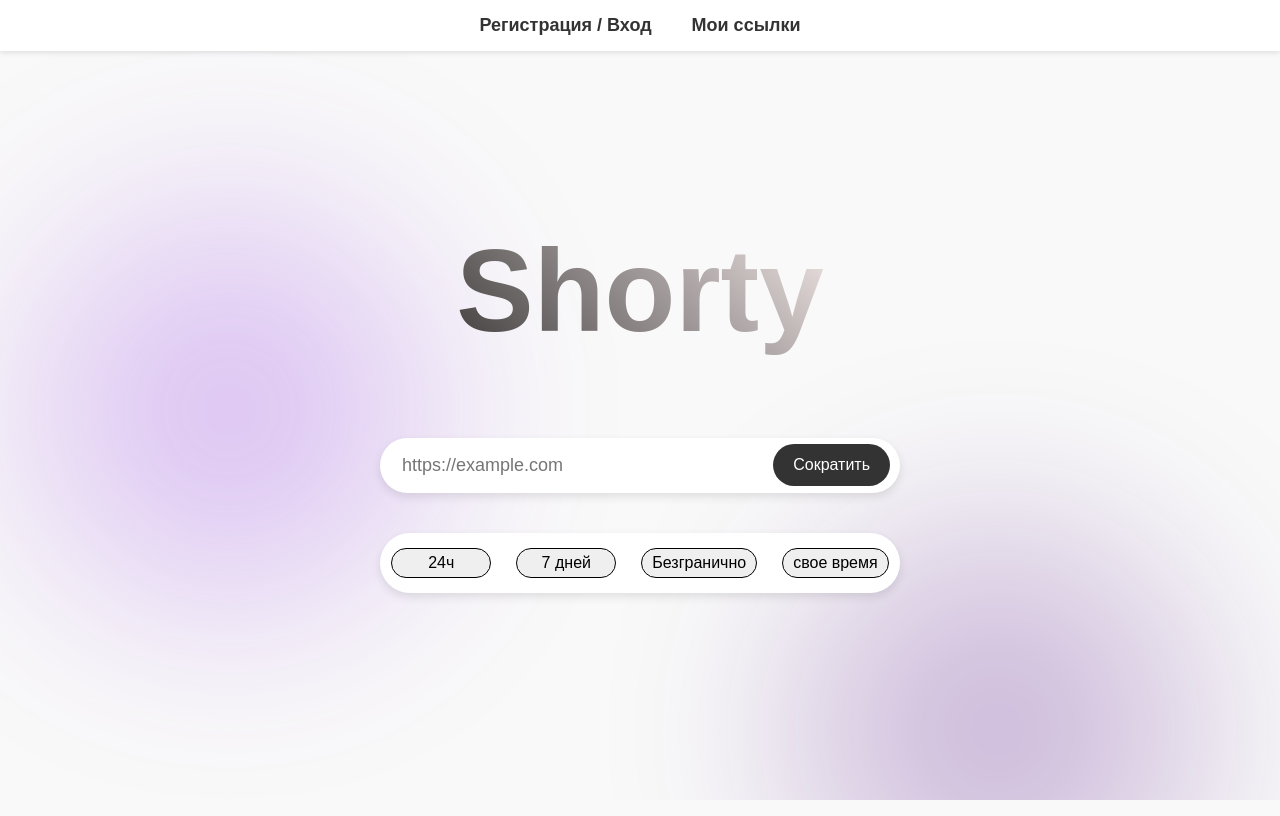
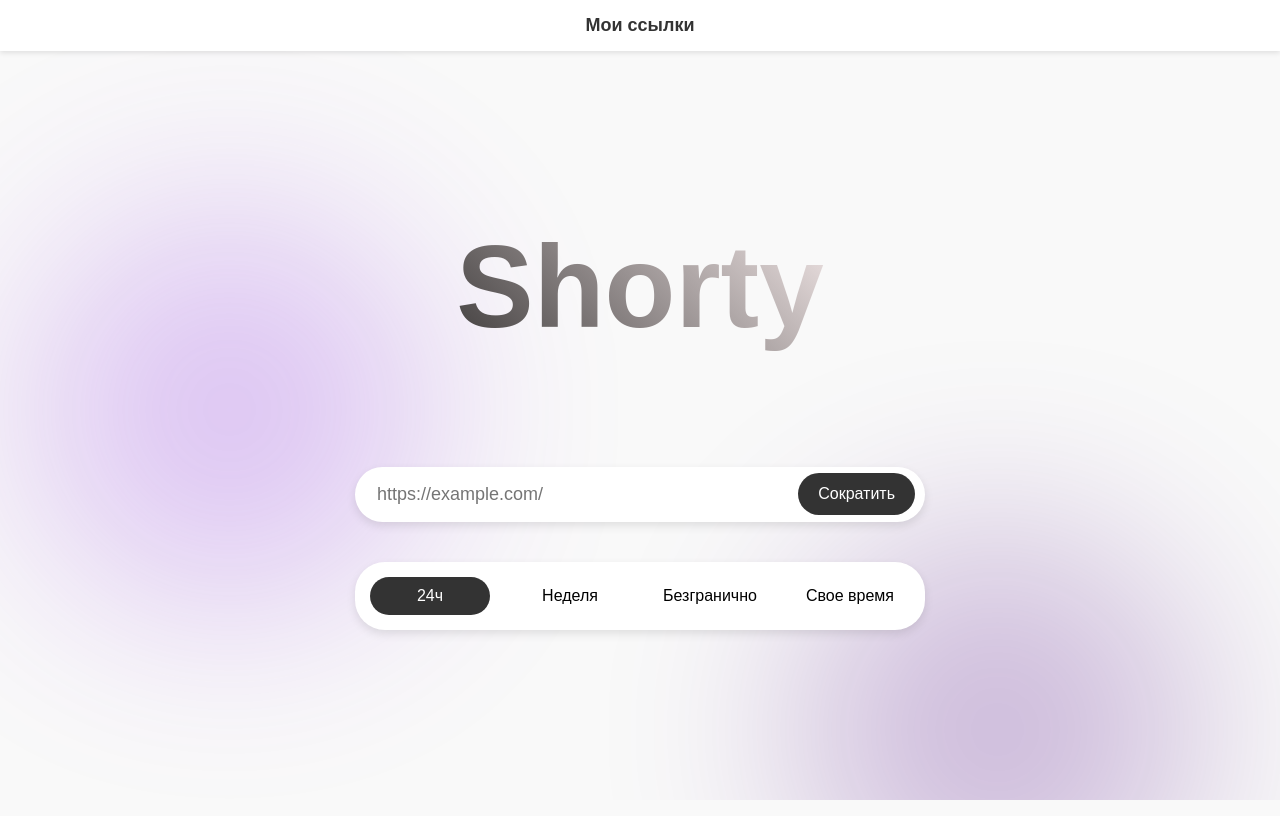
Before and after one commit to kalibdune/shorty-frontend, a React app: page / in a window 1280 px wide. Built offline with nearby package versions, Linux system fonts and the light colour scheme.

Commit message:
React Main

```diff
--- a/src/common/Nav.tsx
+++ b/src/common/Nav.tsx
@@ -4,7 +4,6 @@ import "../index.scss"
 const Main: React.FC = () => {
     return (
         <nav className="nav">
-            <a href="#">Регистрация / Вход</a>
             <a href="#">Мои ссылки</a>
         </nav>
     );
--- a/src/index.scss
+++ b/src/index.scss
@@ -5,7 +5,6 @@ body {
 	justify-content: center;
 	align-items: center;
 	height: 100vh;
-	overflow: hidden;
 	font-family: 'Arial', sans-serif;
 	background-color: #f9f9f9;
 }
@@ -56,6 +55,8 @@ body {
 	left: 100%;
 }
 
+
+
 .button {
 	padding: 12px 20px;
 	color: white;
@@ -70,3 +71,56 @@ body {
 .button:hover {
 	background: #555555;
 }
+
+/* BACKGROUND SECTION */
+.background {
+	position: fixed;
+	top: 0;
+	left: 0;
+	z-index: -1;
+	width: 100vw;
+	height: 100vh;
+	overflow: hidden;
+}
+
+.blurred-spot {
+	position: absolute;
+	width: 400px;
+	height: 400px;
+	border-radius: 50%;
+	opacity: 0.5;
+	filter: blur(100px);
+	animation: move-blobs 5s infinite alternate ease-in-out;
+}
+
+.spot1 {
+	top: 20%;
+	left: 10%;
+	background: rgb(138 43 226 / 50%);
+}
+
+.spot2 {
+	top: 60%;
+	left: 70%;
+	background: rgb(75 0 130 / 50%);
+}
+
+@keyframes move-blobs {
+	0% {
+		transform: translate(50, 50);
+	}
+
+	100% {
+		transform: translate(-100px, 50px);
+	}
+}
+
+@media (width <=500px) {
+	.nav {
+		padding: 10px 0px;
+		flex-direction: column;
+		align-items: center;
+		gap: 10px;
+
+	}
+}
--- a/src/pages/Main/Input.tsx
+++ b/src/pages/Main/Input.tsx
@@ -1,20 +1,136 @@
-import React from "react"
-import "./Main.scss"
+import React, { useState, useMemo, useRef, useEffect } from "react";
+import "./Main.scss";
 
-const Main: React.FC = () => {
+enum ExpOpts {
+    Day = "day",
+    Week = "week",
+    Unlimited = "unlimited",
+    Custom = "custom"
+}
+
+type InputProps = {
+    url: string
+    setTitle: (url: string) => void
+}
+
+const getRandomPlaceholderDay = (): string => {
+    const randomDays = Math.floor(Math.random() * 30) + 1;
+    const randomMonths = Math.floor(Math.random() * 12);
+    const randomDate = new Date();
+    randomDate.setDate(randomDate.getDate() + randomDays);
+    randomDate.setMonth(randomDate.getMonth() + randomMonths);
+    return randomDate.toLocaleDateString('ru-RU');
+}
+
+const Main: React.FC<InputProps> = ({ url, setTitle }: InputProps) => {
+    const [inputValue, setInputValue] = useState("");
+    const [selectedOption, setSelectedOption] = useState(ExpOpts.Day);
+    const [optionInputValue, setOptionInputValue] = useState("");
+    const optionInputRef = useRef<HTMLInputElement>(null);
+
+    useEffect(() => {
+        if (optionInputRef.current) {
+            if (selectedOption === ExpOpts.Custom) {
+                optionInputRef.current.classList.add("show");
+                optionInputRef.current.classList.remove("hide");
+            } else if (optionInputRef.current.classList.contains("show") || optionInputRef.current.classList.contains("hide")) {
+                optionInputRef.current.classList.add("hide");
+                optionInputRef.current.classList.remove("show");
+            }
+        }
+    }, [selectedOption, optionInputValue]);
+
+    const optionInputChange = (event: React.ChangeEvent<HTMLInputElement>) => {
+        setOptionInputValue(event.target.value);
+    };
+
+    const inputChange = (event: React.ChangeEvent<HTMLInputElement>) => {
+        setInputValue(event.target.value);
+    };
+
+    const optionChange = (event: React.ChangeEvent<HTMLInputElement>) => {
+        setSelectedOption(event.target.value as ExpOpts);
+    };
+
+    const submitForm = (event: React.FormEvent<HTMLFormElement>) => {
+        console.log(inputValue, selectedOption, optionInputValue);
+        setInputValue("");
+        setOptionInputValue("");
+        setSelectedOption(ExpOpts.Day);
+        setTitle(inputValue)
+        event.preventDefault();
+    };
+
+    const placeholderDay: string = useMemo(() => getRandomPlaceholderDay(), []);
+
     return (
-        <div className="container">
+        <form className="container" onSubmit={submitForm}>
             <div className="input-container">
-                <input type="text" className="input-box" placeholder="https://example.com" />
-                <button className="button">Сократить</button>
+                <input
+                    type="text"
+                    className="input-box"
+                    placeholder="https://example.com/"
+                    value={inputValue}
+                    onChange={inputChange}
+                />
+                <button className="button" type="submit">
+                    Сократить
+                </button>
             </div>
-            <div className="options">
-                <button className="option-button" data-value="24h">24ч</button>
-                <button className="option-button" data-value="7d">7 дней</button>
-                <button className="option-button" data-value="unlimited" data-selected="true">Безгранично</button>
-                <button className="option-button" data-value="custom">свое время</button>
+
+            <div className="options-container">
+                <div className="options">
+                    <label className={`option-button${selectedOption === ExpOpts.Day ? '-checked' : ''}`}>
+                        <input
+                            type="radio"
+                            name="expiration"
+                            value={ExpOpts.Day}
+                            checked={selectedOption === ExpOpts.Day}
+                            onChange={optionChange}
+                        />
+                        24ч
+                    </label>
+                    <label className={`option-button${selectedOption === ExpOpts.Week ? '-checked' : ''}`}>
+                        <input
+                            type="radio"
+                            name="expiration"
+                            value={ExpOpts.Week}
+                            checked={selectedOption === ExpOpts.Week}
+                            onChange={optionChange}
+                        />
+                        Неделя
+                    </label>
+                    <label className={`option-button${selectedOption === ExpOpts.Unlimited ? '-checked' : ''}`}>
+                        <input
+                            type="radio"
+                            name="expiration"
+                            value={ExpOpts.Unlimited}
+                            checked={selectedOption === ExpOpts.Unlimited}
+                            onChange={optionChange}
+                        />
+                        Безгранично
+                    </label>
+                    <label className={`option-button${selectedOption === ExpOpts.Custom ? '-checked' : ''}`}>
+                        <input
+                            type="radio"
+                            name="expiration"
+                            value={ExpOpts.Custom}
+                            checked={selectedOption === ExpOpts.Custom}
+                            onChange={optionChange}
+                        />
+                        Свое время
+                    </label>
+                </div>
+                <input
+                    type="text"
+                    className="input-box-options"
+                    placeholder={placeholderDay}
+                    value={optionInputValue}
+                    onChange={optionInputChange}
+                    ref={optionInputRef}
+                />
             </div>
-        </div>
+        </form>
     );
 };
 
--- a/src/pages/Main/Main.scss
+++ b/src/pages/Main/Main.scss
@@ -1,70 +1,41 @@
-/* BACKGROUND SECTION */
-.background {
-    position: fixed;
-    top: 0;
-    left: 0;
-    z-index: -1;
-    width: 100vw;
-    height: 100vh;
-    overflow: hidden;
-}
-
-.blurred-spot {
-    position: absolute;
-    width: 400px;
-    height: 400px;
-    border-radius: 50%;
-    opacity: 0.5;
-    filter: blur(100px);
-    animation: move-blobs 5s infinite alternate ease-in-out;
-}
-
-.spot1 {
-    top: 20%;
-    left: 10%;
-    background: rgb(138 43 226 / 50%);
-}
-
-.spot2 {
-    top: 60%;
-    left: 70%;
-    background: rgb(75 0 130 / 50%);
-}
-
-@keyframes move-blobs {
-    0% {
-        transform: translate(50, 50);
-    }
-
-    100% {
-        transform: translate(-100px, 50px);
-    }
-}
-
-/* CONTAINER */
-
 .container {
     display: flex;
     flex-direction: column;
     align-items: center;
     width: 80vw;
-    text-align: center;
 }
 
-.title {
+header {
+    display: flex;
+    justify-content: center;
+    align-items: center;
+    flex-direction: column;
     margin-bottom: 10vh;
+    height: 200px;
+}
+
+@mixin font-header {
     font-weight: bold;
-    font-size: 116px;
     background: linear-gradient(45deg, rgb(63 60 60), rgb(242 231 231));
     background-clip: text;
     -webkit-text-fill-color: transparent;
 }
 
+.title {
+    @include font-header;
+    font-size: 116px;
+}
+
+.title-url {
+    font-size: 70px;
+}
+
+
 .input-container {
     display: flex;
     align-items: center;
     width: 100%;
-    max-width: 500px;
+    max-width: 550px;
     padding: 5px 10px;
 
     background: white;
@@ -72,7 +43,8 @@
     box-shadow: 0 4px 10px rgb(0 0 0 / 10%);
 }
 
-.input-box {
+@mixin input-box {
+    position: relative;
     flex: 1;
     min-width: 0;
     padding: 12px;
@@ -82,12 +54,26 @@
     outline: none;
 }
 
+.input-box {
+    @include input-box;
+}
+
 .options {
     display: flex;
     justify-content: center;
-    gap: 25px;
+    gap: 20px;
     width: 100%;
-    max-width: 500px;
+    max-width: 550px;
+    background: white;
+}
+
+.options-container {
+    display: flex;
+    justify-content: center;
+    flex-direction: column;
+    gap: 30px;
+    width: 100%;
+    max-width: 550px;
     margin-top: 5vh;
     padding: 15px 10px;
     background: white;
@@ -100,13 +86,104 @@
     flex-direction: row;
     justify-content: center;
     min-width: 100px;
-    padding: 5px;
-    padding-right: 10px;
-    padding-left: 10px;
+    padding: 10px;
     font-size: 16px;
-    border: black 1px solid;
+    cursor: pointer;
+}
+
+.option-button-checked {
+    display: flex;
+    flex-direction: row;
+    justify-content: center;
+    min-width: 100px;
+    padding: 10px;
+    font-size: 16px;
+    color: white;
+    font-size: 16px;
+    white-space: nowrap;
+    background: #333333;
+    border: none;
     border-radius: 30px;
-    cursor: pointer;
+}
+
+
+input[type=radio] {
+    display: none;
+}
+
+.input-box-options {
+    @include input-box;
+    position: relative;
+    opacity: 0;
+    margin-top: -75px;
+    visibility: hidden;
+    text-align: center;
+    background-color: transparent;
+    // transition: box-shadow 0.25s ease-in-out;
+}
+
+// .input-box-options:focus {
+//     box-shadow: 0 0 0 4px rgba(0, 123, 255, 0.5);
+// }
+
+.input-box-options.show {
+    visibility: visible;
+    animation: fadeInDown 0.5s ease forwards;
+}
+
+.input-box-options.hide {
+    animation: fadeOutUp 0.5s ease forwards;
+    visibility: hidden;
+    transition: visibility 0s linear 0.5s;
+}
+
+@keyframes fadeInDown {
+    from {
+        opacity: 0;
+        margin-top: -75px;
+    }
+
+    to {
+        opacity: 1;
+        margin-top: 0;
+    }
+}
+
+@keyframes fadeOutUp {
+    from {
+        opacity: 1;
+        margin-top: 0;
+    }
+
+    to {
+        opacity: 0;
+        margin-top: -75px;
+    }
+}
+
+
+@media (width <=700px) {
+    .options {
+        display: flex;
+        justify-content: center;
+        flex-direction: column;
+        gap: 10px;
+        width: 100%;
+        max-width: 550px;
+        padding: 15px 0px;
+        background: white;
+        border-radius: 30px;
+    }
+
+    .option-button {
+        display: flex;
+        flex-direction: row;
+        justify-content: center;
+        min-width: 100px;
+        padding: 10px;
+        font-size: 16px;
+        cursor: pointer;
+    }
 }
 
 @media (width <=500px) {
@@ -115,11 +192,8 @@
         font-size: 72px;
     }
 
-    .nav {
-        flex-direction: column;
-        align-items: center;
-        gap: 10px;
-        padding: 10px;
+    .title-url {
+        font-size: 50px;
     }
 
     .input-container {
@@ -129,10 +203,10 @@
     }
 
     .input-box {
+        text-align: center;
         width: 100%;
         margin-bottom: 10px;
         padding: 10px;
-        text-align: center;
         border-radius: 20px;
     }
 
@@ -146,7 +220,7 @@
     .options {
         flex-direction: column;
         width: 100%;
-        padding: 10px;
+        padding: 15px 0px;
         border-radius: 20px;
     }
 }
--- a/src/pages/Main/Main.tsx
+++ b/src/pages/Main/Main.tsx
@@ -1,12 +1,32 @@
-import React from "react"
+import React, { useState, useRef } from "react"
 import Input from "./Input"
 import "./Main.scss"
 
 const Main: React.FC = () => {
+    const [url, setUrl] = useState("Shorty")
+    const titleRef = useRef<HTMLInputElement>(null)
+
+    const setTitleUrl = (resUrl: string): void => {
+        titleRef.current?.classList.add("title-url")
+        setUrl(resUrl)
+        navigator.clipboard.writeText(resUrl)
+    }
+
     return (
         <div className="container">
-            <div className="title">Shorty</div>
-            <Input></Input>
+            <header>
+                <p
+                    ref={titleRef}
+                    className="title"
+                >
+                    {url}
+                </p>
+            </header>
+            <Input
+                url={url}
+                setTitle={setTitleUrl}
+            >
+            </Input>
         </div>
     );
 };
```
